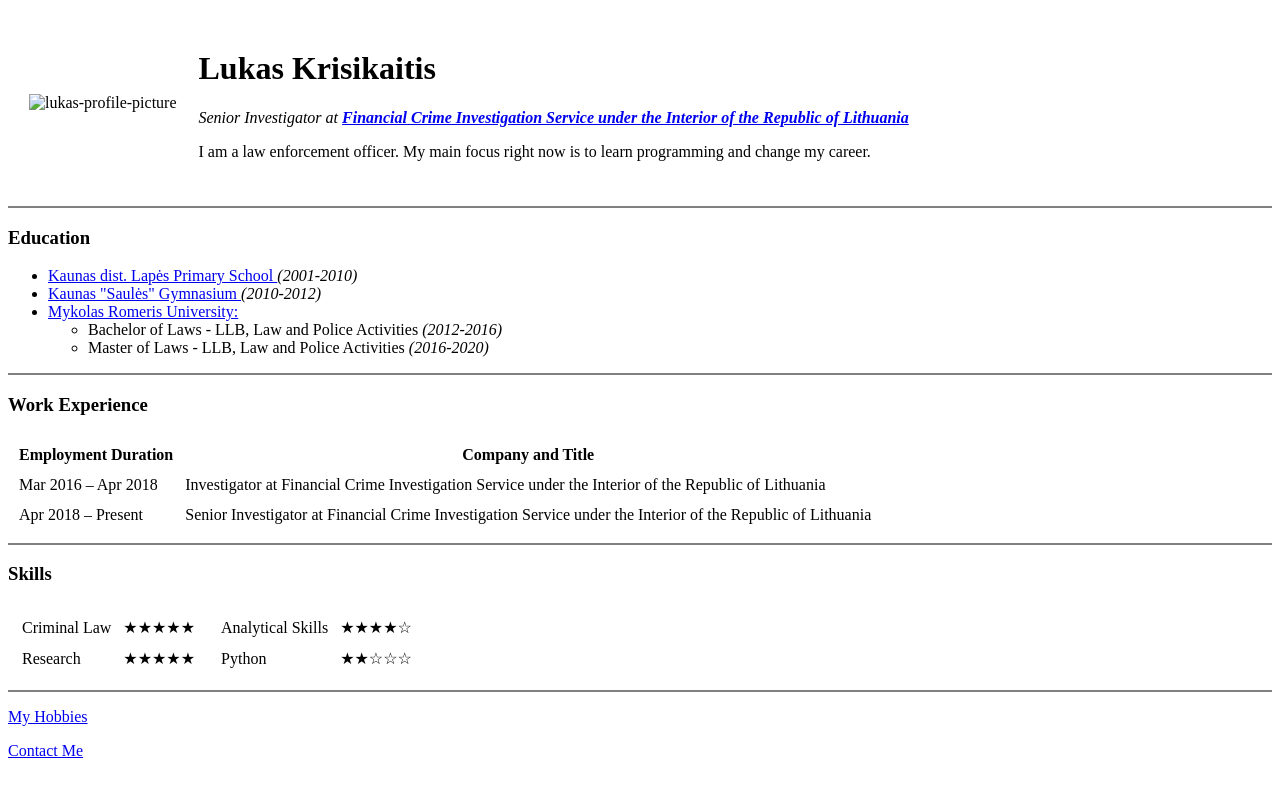
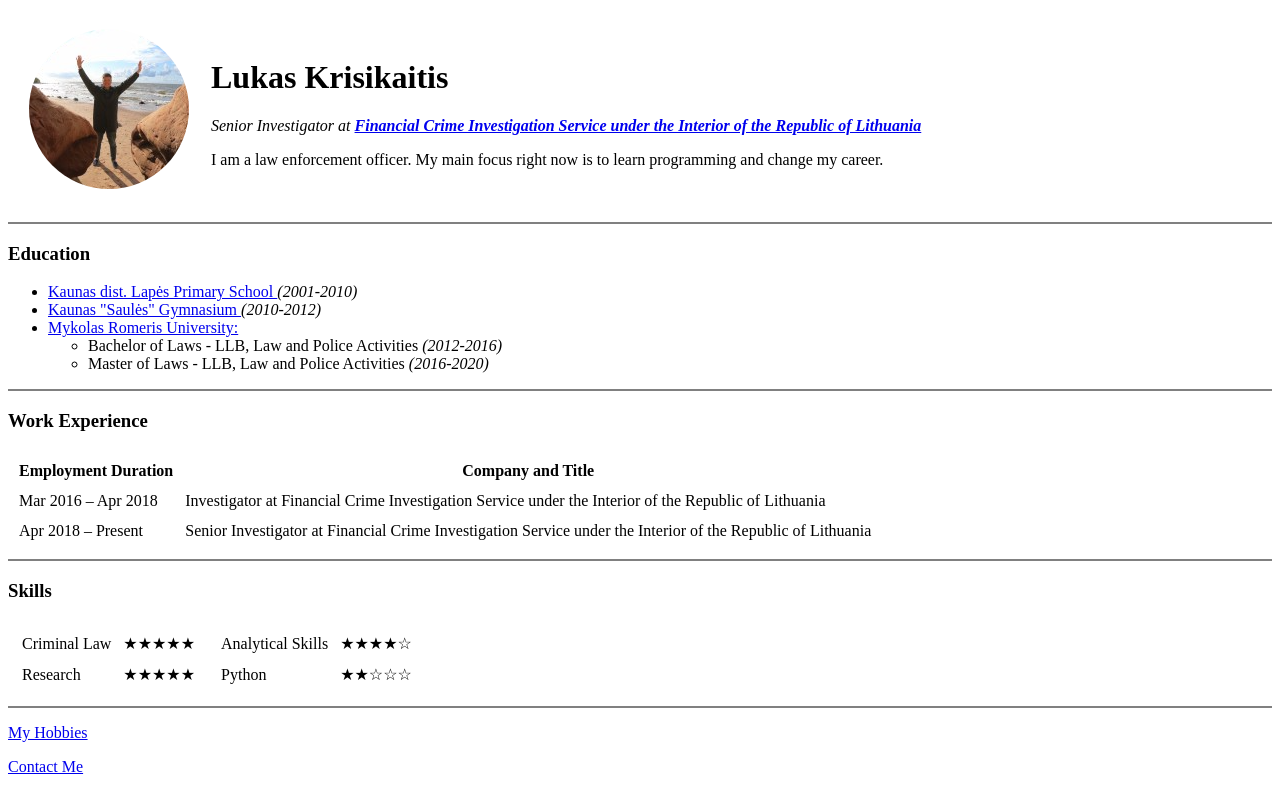
Before and after one commit to LukasKri/html-cv, a plain HTML site: page index.html in a window 1280 px wide. Drawn offline with Linux system fonts and the light colour scheme.

Commit message:
profile picture changes

```diff
--- a/index.html
+++ b/index.html
@@ -9,7 +9,7 @@
 <body>
   <table cellspacing="20">
     <tr>
-      <td><img src="images/lukas.png" alt="lukas-profile-picture"></td>
+      <td><img src="lukas.png" alt="lukas-profile-picture"></td>
       <td><h1>Lukas Krisikaitis</h1>
       <p><em>Senior Investigator at <strong><a href="http://www.fntt.lt/lt">Financial Crime Investigation
           Service under the Interior of the Republic of Lithuania</a></strong></em></p>
```
Also changed, not shown: lukas.png (added).
